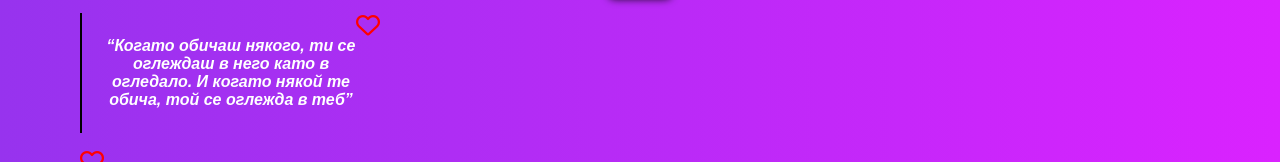
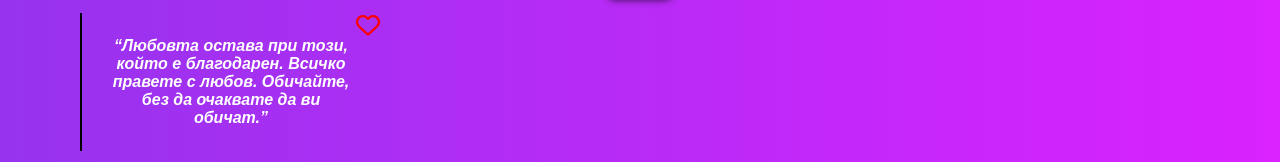
Before and after one commit to RadostinTasev19/Website-Demo, a plain HTML site: page index.html in a window 1280 px wide. Shown: the part 2501-2663 px from the top of the page. Drawn offline with Linux system fonts and the light colour scheme; a web font is replaced by a local one.

Commit message:
Update index.html

```diff
--- a/index.html
+++ b/index.html
@@ -61,7 +61,8 @@
     <section class="text5">
         <blockquote>
             <i class="fa-regular fa-heart" id="right"></i>
-            <p class="quote">“Когато обичаш някого, ти се оглеждаш в него като в огледало. И когато някой те обича, той се оглежда в теб” </p>
+            <p class="quote">“Любовта остава при този, който е благодарен. Всичко правете с любов.
+Обичайте, без да очаквате да ви обичат.” </p>
             <p class="author">- Петър Дънов</p>
             <i class="fa-regular fa-heart" ></i>
         </blockquote>
```
